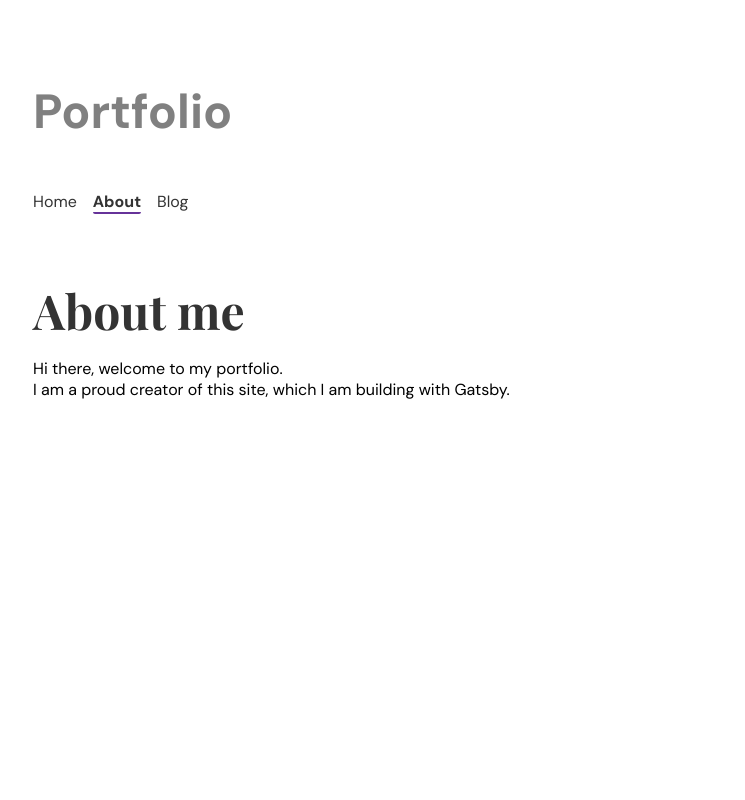
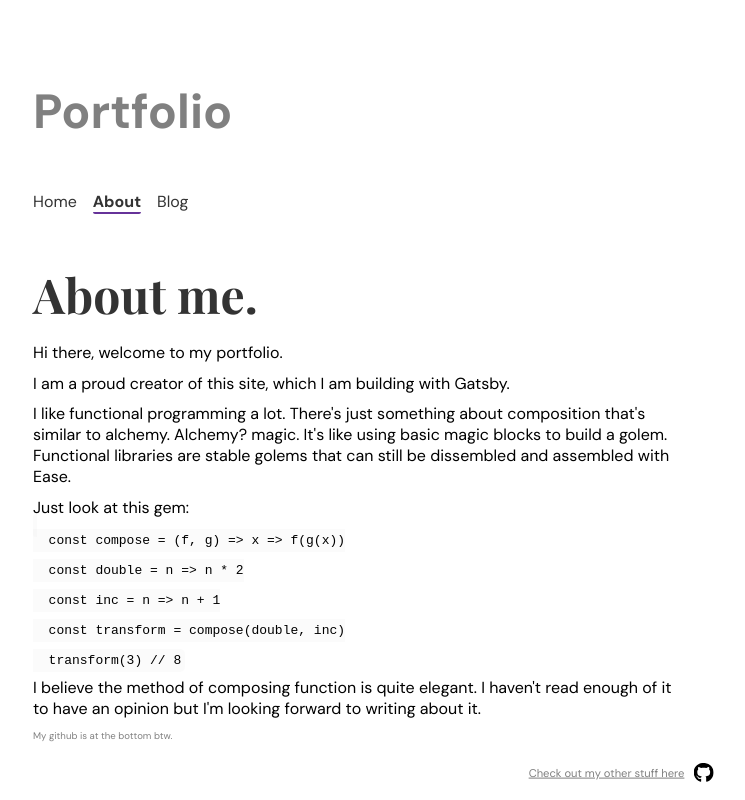
Before and after one commit to adeleke5140/My-blog, a Gatsby site: page /about in a window 1280 px wide. Shown: the whole page, without its empty margins (19-764 px from the left). Built offline with nearby package versions, Linux system fonts and the light colour scheme; Gatsby itself is replaced by a stand-in of ours.

Commit message:
update blog style and files

```diff
--- a/src/components/layout.css
+++ b/src/components/layout.css
@@ -9,7 +9,7 @@
 .heading {
   font-size: 3rem;
   color: #333;
-  margin: 4rem 0 1rem;
+  margin: 3rem 0 1rem;
 }
 
 .navLinks {
--- a/src/components/layout.js
+++ b/src/components/layout.js
@@ -2,6 +2,7 @@ import React from "react"
 import { Link, useStaticQuery, graphql } from "gatsby"
 
 import "./layout.css"
+import github from "../images/github.svg"
 
 export default function Layout({ pageTitle, children }) {
   const data = useStaticQuery(graphql`
@@ -33,6 +34,12 @@ export default function Layout({ pageTitle, children }) {
         <h1 className="heading">{pageTitle}</h1>
         {children}
       </main>
+      <footer className="footer">
+        <a href="https://github.com/adeleke5140">
+          <span>Check out my other stuff here</span>
+          <img src={github} alt="logo of github" style={{ height: "20px" }} />
+        </a>
+      </footer>
     </div>
   )
 }
--- a/src/pages/about.js
+++ b/src/pages/about.js
@@ -3,14 +3,47 @@ import Layout from "../components/layout"
 import { graphql, useStaticQuery } from "gatsby"
 import Seo from "../components/seo"
 
+const functionalCode = `
+  const compose = (f, g) => x => f(g(x))
+
+  const double = n => n * 2
+
+  const inc = n => n + 1
+
+  const transform = compose(double, inc)
+
+  transform(3) // 8
+`
+
 const AboutPage = () => {
   return (
     <main>
-      <Layout pageTitle="About me">
-        <p>Hi there, welcome to my portfolio.</p>
-        <p>
-          I am a proud creator of this site, which I am building with Gatsby.
-        </p>
+      <Layout pageTitle="About me.">
+        <div className="text-container">
+          <p>Hi there, welcome to my portfolio.</p>
+          <p>
+            I am a proud creator of this site, which I am building with Gatsby.
+          </p>
+          <p>
+            I like functional programming a lot. There's just something about
+            composition that's similar to alchemy. Alchemy? magic. It's like
+            using basic magic blocks to build a golem. Functional libraries are
+            stable golems that can still be dissembled and assembled with Ease.
+          </p>
+          <p>
+            Just look at this gem:
+            <br />
+            <pre>
+              <code>{functionalCode}</code>
+            </pre>
+          </p>
+          <p>
+            I believe the method of composing function is quite elegant. I
+            haven't read enough of it to have an opinion but I'm looking forward
+            to writing about it.
+          </p>
+          <p className="blog-date">My github is at the bottom btw.</p>
+        </div>
       </Layout>
     </main>
   )
--- a/src/pages/blog/index.js
+++ b/src/pages/blog/index.js
@@ -7,7 +7,7 @@ const BlogPage = ({ data }) => {
   const blogs = data.allMdx.nodes
 
   return (
-    <Layout pageTitle="My Blog Posts">
+    <Layout pageTitle="My Blog Posts.">
       <p style={{ marginBottom: "2em" }}>My cool posts will go in here.</p>
       {blogs.map((blog) => (
         <article className="blog">
--- a/src/styles/main.css
+++ b/src/styles/main.css
@@ -28,3 +28,38 @@ h1 {
 .blog-excerpt {
   font-size: 0.8rem;
 }
+
+p {
+  margin-bottom: 0.6em;
+}
+
+.footer {
+  color: gray;
+  position: absolute;
+  margin-right: -50%;
+  left: 50%;
+  transform: translate(-50%, -50%);
+  bottom: 0;
+  font-size: 0.7rem;
+}
+
+.footer a {
+  display: flex;
+  align-items: center;
+  margin-bottom: 0.3rem;
+  color: gray;
+}
+
+.footer img {
+  margin-left: 0.6rem;
+}
+
+.text-container {
+  max-width: 60ch;
+}
+
+code {
+  background: rgba(169, 165, 165, 0.05);
+  padding: 0.3em;
+  border-radius: 5px;
+}
```
Also changed, not shown: src/pages/index.js (+21 -8 lines), src/images/github.svg (added).
